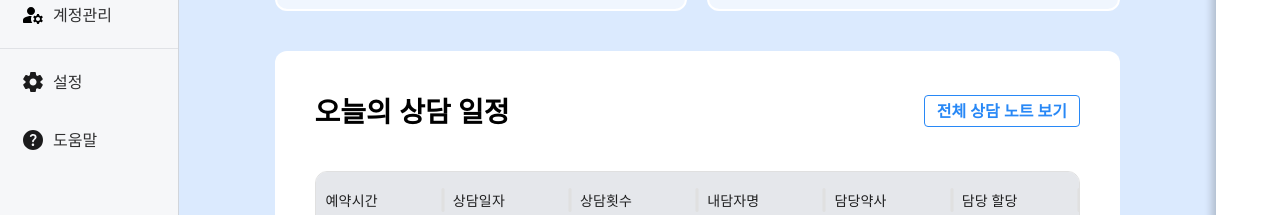
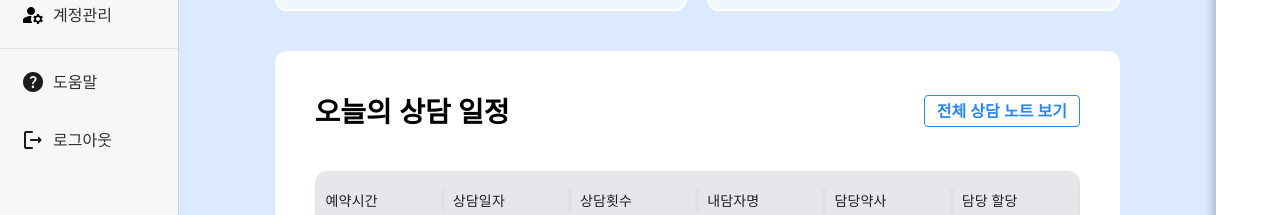
Before and after one commit to caring-note/caring-note-web, a React (Vite) app: page /main in a window 1280 px wide. Shown: the part 325-540 px from the top of the page. Built offline with nearby package versions, Linux system fonts and the light colour scheme.

Commit message:
refactor: :lipstick: update LNB menu

```diff
--- a/src/components/NavigationLeft.tsx
+++ b/src/components/NavigationLeft.tsx
@@ -1,22 +1,21 @@
+import { CounselorControllerApi } from "@api/api";
+import { setToken } from "@api/apiConfiguration";
 import AdminBlackIcon from "@icon/24/accountcircle.fiiled.black.svg?react";
 import AdminBlueIcon from "@icon/24/accountcircle.fiiled.blue.svg?react";
 import QuestionBlackIcon from "@icon/24/help.fiiled.black.svg?react";
 import HomeBlackIcon from "@icon/24/home.filled.black.svg?react";
 import HomeBlueIcon from "@icon/24/home.filled.blue.svg?react";
+import LogoutBlackIcon from "@icon/24/logout.outline.black.svg?react";
 import NoteBlackIcon from "@icon/24/note.fiiled.black.svg?react";
 import NoteBlueIcon from "@icon/24/note.fiiled.blue.svg?react";
 import PaperPlainBlackIcon from "@icon/24/paperplane.black.svg?react";
 import PaperPlainBlueIcon from "@icon/24/paperplane.blue.svg?react";
-import SettingBlackIcon from "@icon/24/settings.fiiled.black.svg?react";
-import SettingBlueIcon from "@icon/24/settings.fiiled.blue.svg?react";
+import PatientBlackIcon from "@icon/24/patient.fiiled.black.svg?react";
+import PatientBlueIcon from "@icon/24/patient.fiiled.blue.svg?react";
 import React from "react";
 import { useNavigate } from "react-router-dom";
 import logoBlack from "../assets/logoBlack.png";
 import NavigationLeftMenu from "../components/NavigationLeftMenu";
-import PatientBlackIcon from "@icon/24/patient.fiiled.black.svg?react";
-import PatientBlueIcon from "@icon/24/patient.fiiled.blue.svg?react";
-import { CounselorControllerApi } from "@api/api";
-import { setToken } from "@api/apiConfiguration";
 
 interface NavigationLeftProps {}
 
@@ -73,14 +72,13 @@ const NavigationLeft: React.FC<NavigationLeftProps> = ({}) => {
       />
       <hr className="border-t border-grayscale-10" />
       <NavigationLeftMenu
-        menuIcon={<SettingBlackIcon width={24} height={24} />}
-        activteMenuIcon={<SettingBlueIcon width={24} height={24} />}
-        menuName="설정"
-      />
-      <NavigationLeftMenu
         menuIcon={<QuestionBlackIcon width={24} height={24} />}
         activteMenuIcon={<QuestionBlackIcon width={24} height={24} />}
         menuName="도움말"
+      />
+      <NavigationLeftMenu
+        menuIcon={<LogoutBlackIcon width={24} height={24} />}
+        menuName="로그아웃"
       />
       <div className="flex justify-center items-center absolute bottom-5 w-full">
         <img
```
